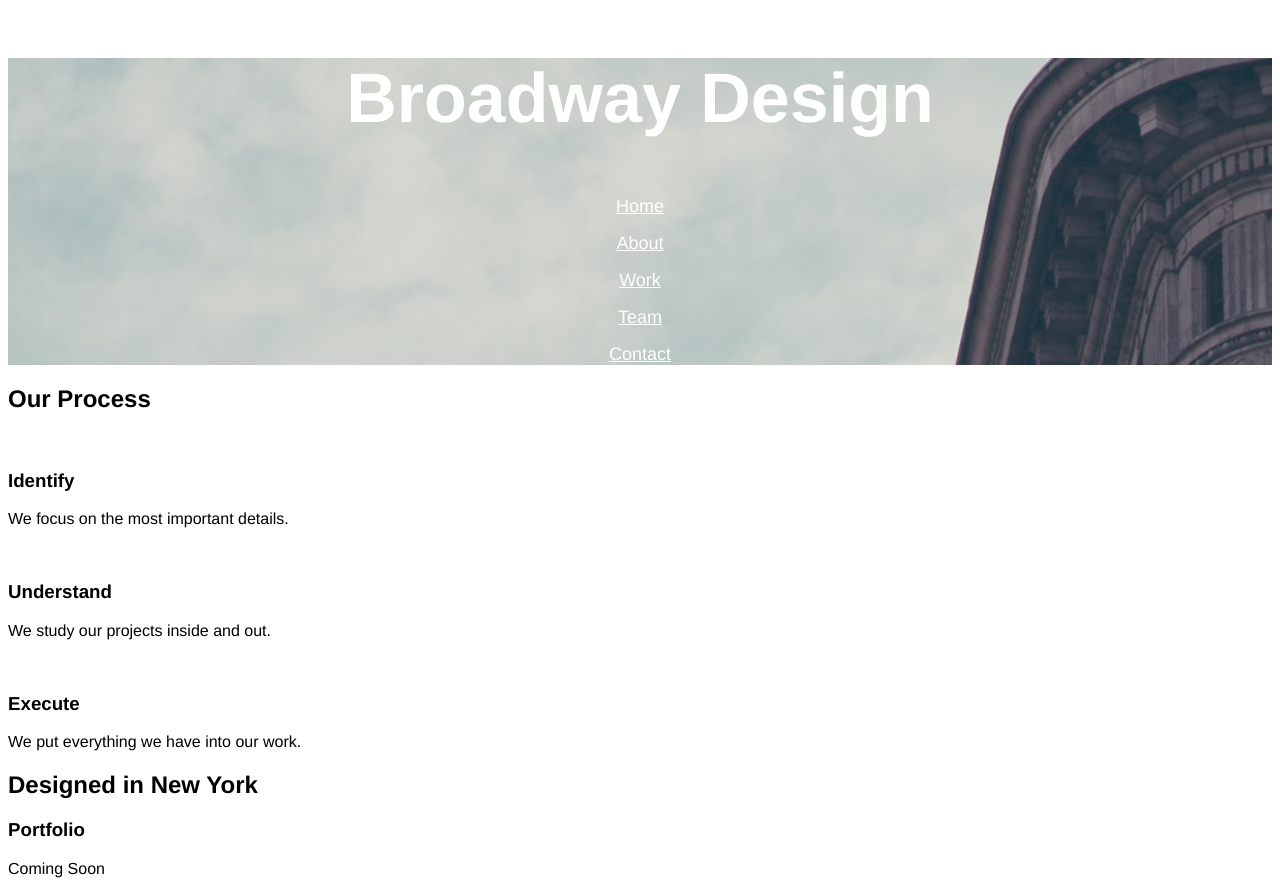
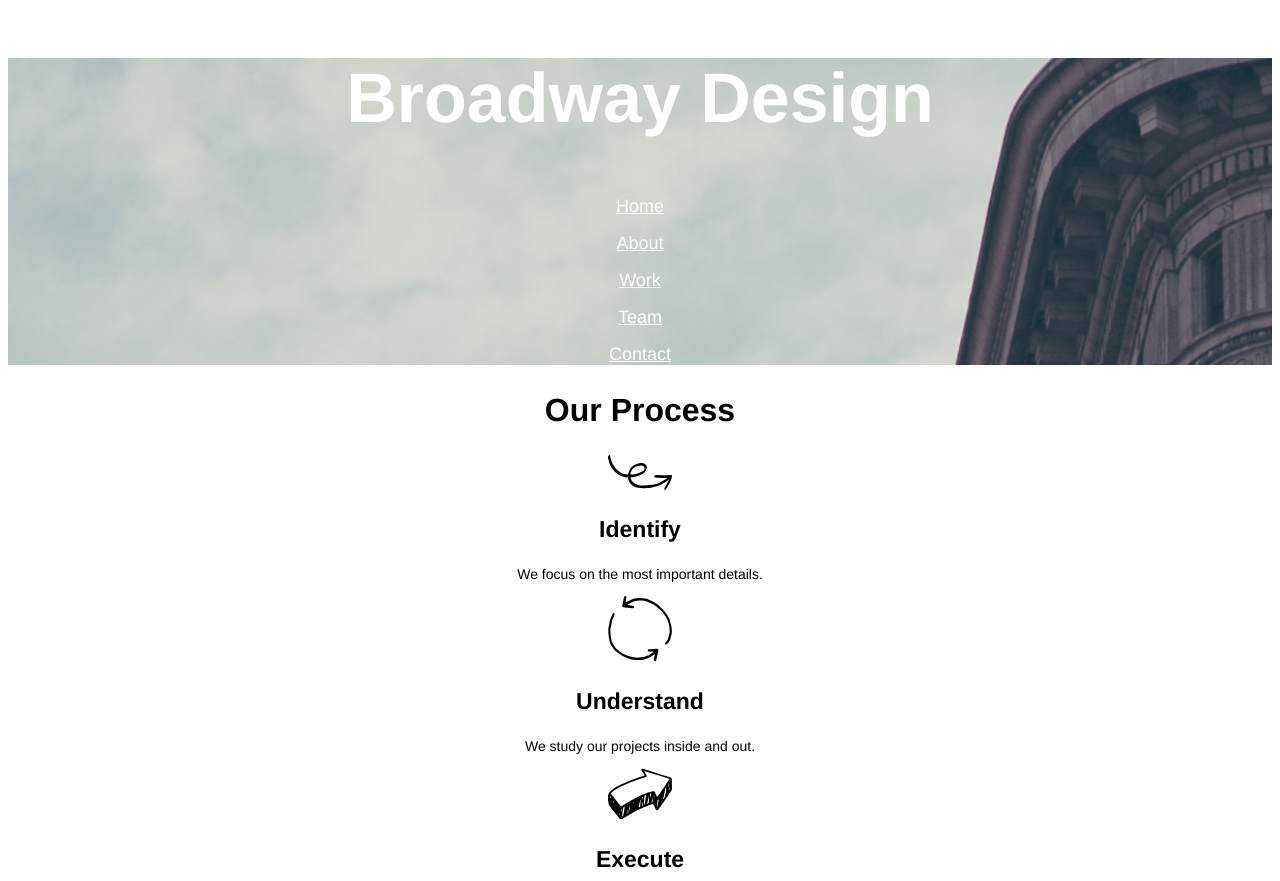
Before and after one commit to Martinius222/broadway, a plain HTML site: page index.html in a window 1280 px wide. Shown: the top 881 px of the page. Drawn offline with Linux system fonts and the light colour scheme.

Commit message:
Complete middle section + icons

```diff
--- a/index.html
+++ b/index.html
@@ -17,15 +17,15 @@
 
     <div class="process">
     	<h2>Our Process</h2>
-    	<p><img src=""></p>
+    	<p><img src="./resources/images/identify.svg"></p>
     	<h3>Identify</h3>
     	<p>We focus on the most important details.</p>
 
-    	<p><img src=""></p>
+    	<p><img src="./resources/images/understand.svg"></p>
     	<h3>Understand</h3>
     	<p>We study our projects inside and out.</p>
 
-    	<p><img src=""></p>
+    	<p><img src="./resources/images/execute.svg"></p>
     	<h3>Execute</h3>
     	<p>We put everything we have into our work.</p>
     </div>
@@ -36,7 +36,7 @@
     	<p>Coming Soon</p>
     	<h3>Team</h3>
     	<p>We're Hiring!</p>
-    	<h3>Contact</h3>
+    	<h3 class="contact">Contact</h3>
     	<p>Phone: (555)-555-5555</p>
     	<p>E-mail: test@example.com</p>
     	<p>Twitter: @test</p>
--- a/resources/css/style.css
+++ b/resources/css/style.css
@@ -19,3 +19,21 @@ nav a {
 	font-size: 18px;
 	color: white;
 }
+
+.process {
+	text-align: center;
+}
+
+.process p {
+	font-size: 14px;
+}
+
+.process h2 {
+	font-size: 32px;
+	font-weight: bold;
+}
+
+.process h3 {
+	font-size: 23px;
+	font-weight: bold;
+}
```
